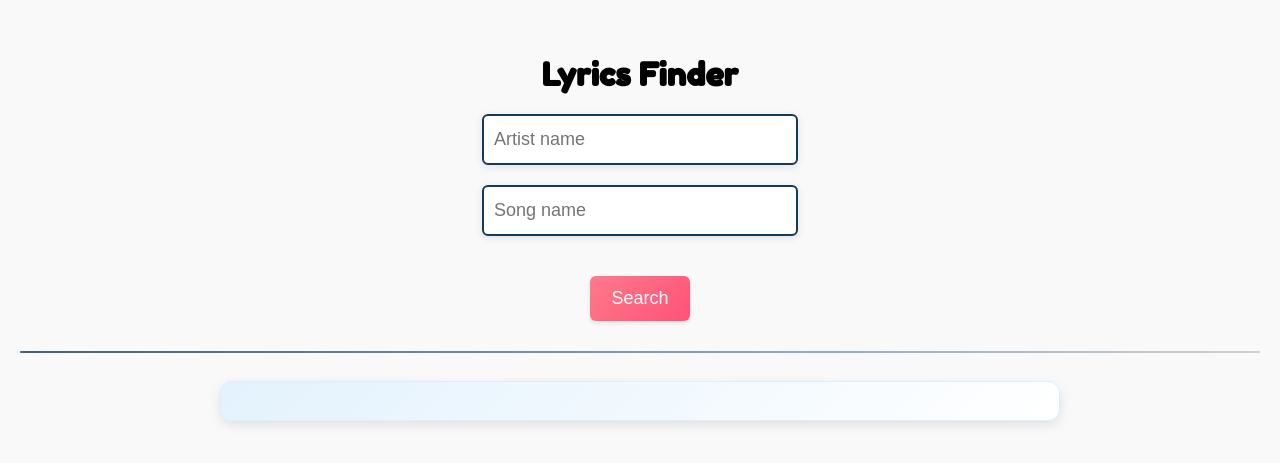
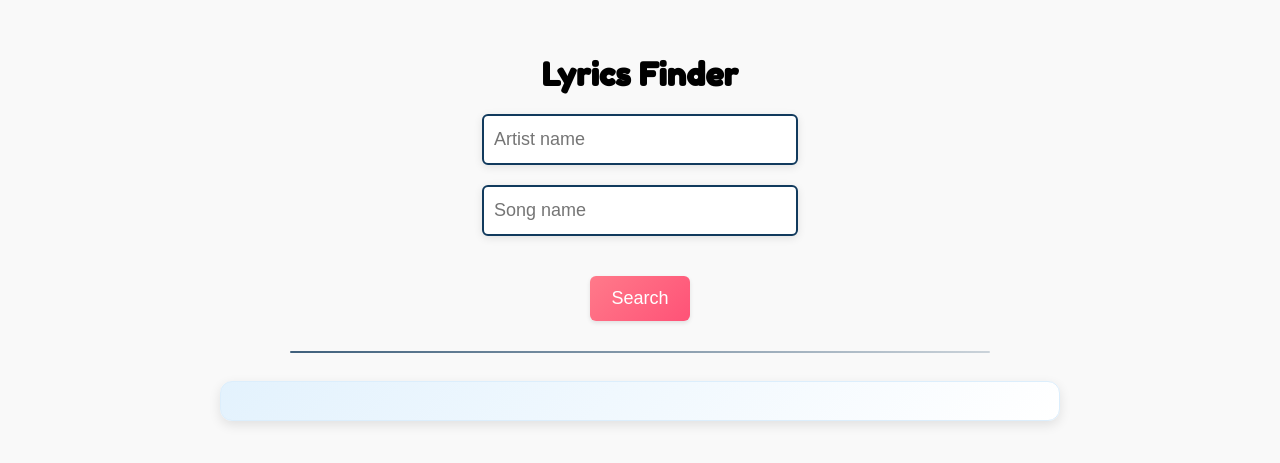
Before and after one commit to AlpianPPLG/Lyric-Finder, a React (Create React App) app: page / in a window 1280 px wide. Shown: the part 183-646 px from the top of the page. Built offline with nearby package versions, Linux system fonts and the light colour scheme.

Commit message:
Update App.css
kembali

```diff
--- a/src/App.css
+++ b/src/App.css
@@ -39,17 +39,13 @@ pre:hover {
 }
 
 hr {
-  margin-top: 30px;
-  width: 100%;
-  max-width: none;
-  border: 0;
-  height: 2px;
-  background: linear-gradient(
-    90deg,
-    rgba(17, 58, 93, 0.8),
-    rgba(17, 58, 93, 0.2)
-  );
-  border-radius: 1px;
+    margin-top: 30px;
+    width: 60%;
+    max-width: 700px; /* Set a max-width for larger screens */
+    border: 0;
+    height: 2px;
+    background: linear-gradient(90deg, rgba(17, 58, 93, 0.8), rgba(17, 58, 93, 0.2));
+    border-radius: 1px;
 }
 
 .inp {
```
